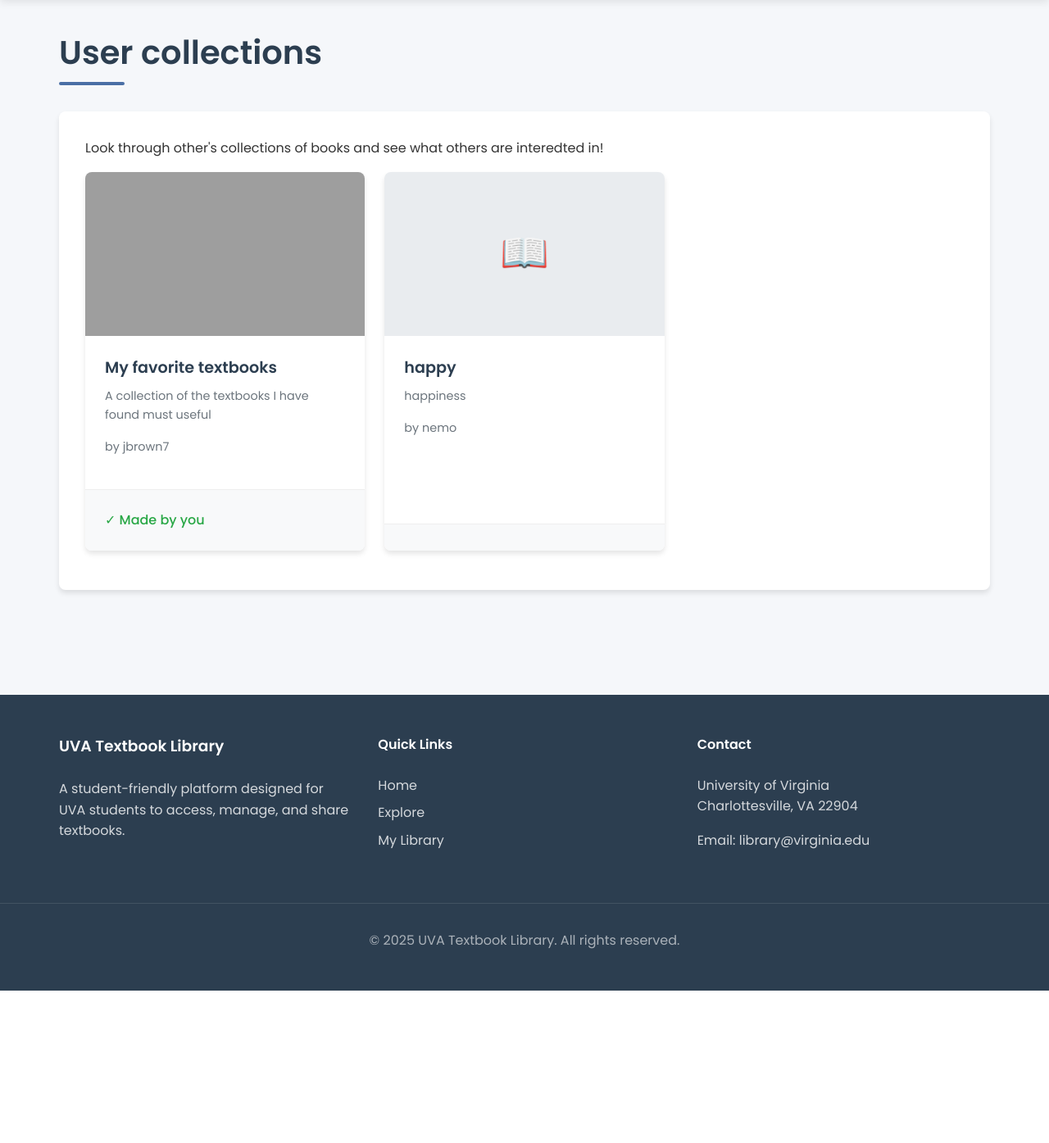
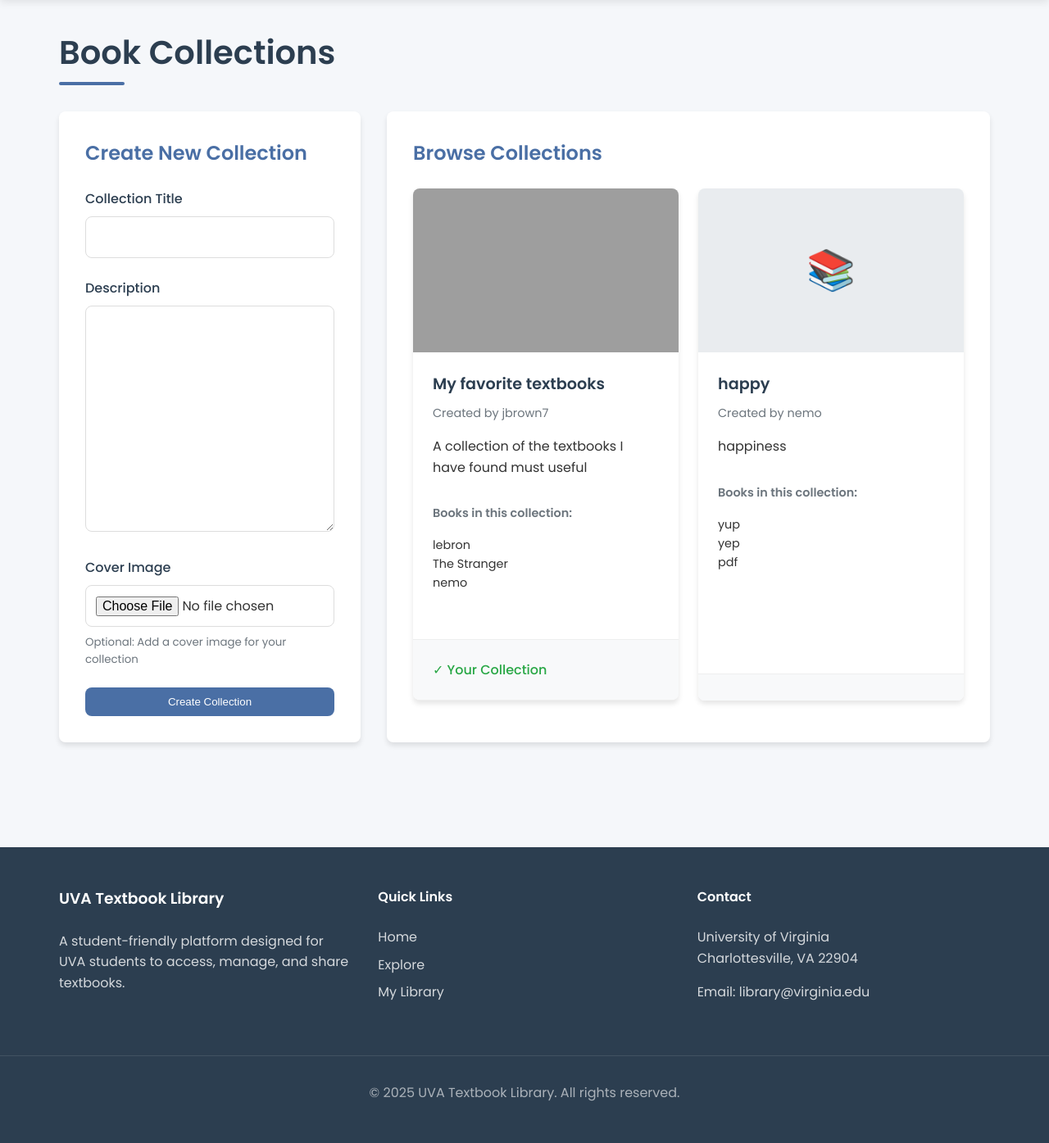
Before and after one commit to notjup1ter/textbook-rental-app, a Django app: page /library/collections/ in a window 1280 px wide. Shown: the part 70-1465 px from the top of the page at 82% size. Before the commit the page ends 1279 px from the top, so only its background shows below. Run offline with Django 3.2, Linux system fonts and the light colour scheme; a user stored in the database is signed in; data comes from the database, SQL or seed files in the repository; both versions use the stored data as it was after the commit; grey boxes are pictures that could not be loaded.

Commit message:
added collections and pdf

```diff
--- a/library/forms.py
+++ b/library/forms.py
@@ -1,7 +1,7 @@
 from django import forms
 from django.contrib.auth.forms import UserCreationForm
 from django.contrib.auth.models import User
-from .models import Profile
+from .models import Profile, Collection
 
 class CustomUserCreationForm(UserCreationForm):
     email = forms.EmailField(required=True)
@@ -15,3 +15,9 @@ class ProfileForm(forms.ModelForm):
     class Meta:
         model = Profile
         fields = ["profile_picture"]
+
+
+class CollectionForm(forms.ModelForm):
+    class Meta:
+        model = Collection
+        fields = ['title', 'description', 'cover_image']
--- a/library/models.py
+++ b/library/models.py
@@ -5,6 +5,7 @@ class Book(models.Model):
     title = models.CharField(max_length=200)
     author = models.CharField(max_length=100)
     cover_image = models.ImageField(upload_to='book_covers/', blank=True, null=True)
+    pdf_file = models.FileField(upload_to='book_pdfs/', blank=True, null=True)
 
     def __str__(self):
         return self.title
--- a/library/templates/library/collection_page.html
+++ b/library/templates/library/collection_page.html
@@ -3,11 +3,34 @@
 {% block title %}Collections{% endblock %}
 
 {% block content %}
-<h1>User collections</h1>
+<h1>Book Collections</h1>
 
+<div class="dashboard-grid" style="display: grid; grid-template-columns: 1fr 2fr; gap: 2rem;">
+    <!-- Create Collection Form -->
     <div class="card">
-    <p>Look through other's collections of books and see what others are interedted in!</p>
+        <h2 class="card-title">Create New Collection</h2>
+        <form method="post" enctype="multipart/form-data">
+            {% csrf_token %}
+            <div class="form-group">
+                <label for="{{ form.title.id_for_label }}">Collection Title</label>
+                {{ form.title }}
+            </div>
+            <div class="form-group">
+                <label for="{{ form.description.id_for_label }}">Description</label>
+                {{ form.description }}
+            </div>
+            <div class="form-group">
+                <label for="{{ form.cover_image.id_for_label }}">Cover Image</label>
+                {{ form.cover_image }}
+                <small style="display: block; margin-top: 0.5rem; color: var(--text-light);">Optional: Add a cover image for your collection</small>
+            </div>
+            <button type="submit" class="btn btn-primary" style="width: 100%;">Create Collection</button>
+        </form>
+    </div>
 
+    <!-- Collections List -->
+    <div class="card">
+        <h2 class="card-title">Browse Collections</h2>
         {% if collections %}
         <ul class="book-list">
             {% for collection in collections %}
@@ -16,19 +39,39 @@
                 <img src="{{ collection.cover_image.url }}" alt="{{ collection.title }} cover" class="book-cover">
                 {% else %}
                 <div class="book-cover" style="background-color: #e9ecef; display: flex; align-items: center; justify-content: center;">
-                <span style="font-size: 3rem; color: #adb5bd;">📖</span>
+                    <span style="font-size: 3rem; color: #adb5bd;">📚</span>
                 </div>
                 {% endif %}
 
                 <div class="book-info">
-                <span class="book-title">{{ collection.title }}</span>
-                <span class="book-author">{{ collection.description }}</span>
-                <span class="book-author">by {{ collection.user }}</span>
+                    <h3 class="book-title">
+                        <a href="{% url 'collection_detail' collection.id %}" style="color: inherit; text-decoration: none;">
+                            {{ collection.title }}
+                        </a>
+                    </h3>
+                    <p class="book-author">Created by {{ collection.user.username }}</p>
+                    <p>{{ collection.description }}</p>
+
+                    {% if collection.books.all %}
+                    <div class="collection-books" style="margin-top: 1rem;">
+                        <h4 style="font-size: 0.9rem; color: var(--text-light);">Books in this collection:</h4>
+                        <ul style="list-style: none; padding: 0;">
+                            {% for book in collection.books.all|slice:":3" %}
+                            <li style="font-size: 0.9rem;">{{ book.title }}</li>
+                            {% endfor %}
+                            {% if collection.books.count > 3 %}
+                            <li style="font-size: 0.9rem; color: var(--text-light);">
+                                and {{ collection.books.count|add:"-3" }} more...
+                            </li>
+                            {% endif %}
+                        </ul>
+                    </div>
+                    {% endif %}
                 </div>
 
                 <div class="book-actions">
-                {% if collection in user_collections %}
-                    <span class="in-library">✓ Made by you</span>
+                    {% if collection.user == user %}
+                        <span class="in-library">✓ Your Collection</span>
                     {% endif %}
                 </div>
             </li>
@@ -36,8 +79,9 @@
         </ul>
         {% else %}
         <div class="empty-state">
-        <p>No collections available to view yet.</p>
+            <p>No collections available yet. Create your first collection!</p>
         </div>
         {% endif %}
     </div>
+</div>
 {% endblock %}
--- a/library/urls.py
+++ b/library/urls.py
@@ -14,6 +14,7 @@ urlpatterns = [
     path('redirect/', views.assign_role, name='redirect'),
     path('profile/', views.profile, name='profile'),
     path('collections/', views.collections, name='collections'),
+    path('collections/<int:collection_id>/', views.collection_detail, name='collection_detail'),
     path('change-password/',
         login_required(auth_views.PasswordChangeView.as_view(
             template_name='library/change_password.html',
@@ -25,4 +26,8 @@ urlpatterns = [
             template_name='library/change_password_done.html'
         )),
         name='password_change_done'),
+    path('add-to-collection/<int:book_id>/', views.add_to_collection, name='add_to_collection'),
+    path('collections/<int:collection_id>/remove/<int:book_id>/', views.remove_from_collection, name='remove_from_collection'),
+    path('book/<int:book_id>/pdf/', views.view_pdf, name='view_pdf'),
+    path('book/<int:book_id>/', views.book_detail, name='book_detail'),
 ]
--- a/library/views.py
+++ b/library/views.py
@@ -3,7 +3,8 @@ from django.contrib.auth.models import Group
 from .models import Book, UserLibrary, Profile, ApprovedLibrarianEmail, Collection
 from django.contrib.auth.decorators import login_required
 from django.contrib.auth import logout, login
-from .forms import CustomUserCreationForm, ProfileForm
+from .forms import CustomUserCreationForm, ProfileForm, CollectionForm
+from django.http import FileResponse, Http404
 
 def home(request):
     return render(request, 'library/home.html')
@@ -11,9 +12,12 @@ def home(request):
 def explore_library(request):
     books = Book.objects.all()
     user_library_books = []
+    user_collections = []
+
     if request.user.is_authenticated:
         user_library, created = UserLibrary.objects.get_or_create(user=request.user)
         user_library_books = user_library.books.all()
+        user_collections = Collection.objects.filter(user=request.user)
 
     if request.method == 'POST':
         book_id = request.POST.get('book_id')
@@ -26,7 +30,8 @@ def explore_library(request):
 
     return render(request, 'library/explore_library.html', {
         'books': books,
-        'user_library_books': user_library_books
+        'user_library_books': user_library_books,
+        'user_collections': user_collections
     })
 
 @login_required(login_url='/library/login/')
@@ -91,11 +96,14 @@ def librarian_dashboard(request):
             title = request.POST.get('title')
             author = request.POST.get('author')
             cover_image = request.FILES.get('cover_image')
+            pdf_file = request.FILES.get('pdf_file')
 
             if title and author:
                 book = Book(title=title, author=author)
                 if cover_image:
                     book.cover_image = cover_image
+                if pdf_file:
+                    book.pdf_file = pdf_file
                 book.save()
                 return redirect('librarian_dashboard')
 
@@ -118,12 +126,75 @@ def profile(request):
 @login_required
 def collections(request):
     collections = Collection.objects.all()
-    user_collections = []
-    if request.user.is_authenticated:
-        user_collections = Collection.objects.filter(user=request.user)
+    user_collections = Collection.objects.filter(user=request.user)
 
+    if request.method == 'POST':
+        form = CollectionForm(request.POST, request.FILES)
+        if form.is_valid():
+            collection = form.save(commit=False)
+            collection.user = request.user
+            collection.save()
+            return redirect('collections')
+    else:
+        form = CollectionForm()
 
     return render(request, 'library/collection_page.html', {
         'collections': collections,
-        'user_collections': user_collections
+        'user_collections': user_collections,
+        'form': form
     })
+
+@login_required
+def add_to_collection(request, book_id):
+    if request.method == 'POST':
+        collection_id = request.POST.get('collection_id')
+        collection = get_object_or_404(Collection, id=collection_id, user=request.user)
+        book = get_object_or_404(Book, id=book_id)
+        collection.books.add(book)
+    return redirect('explore_library')
+
+@login_required
+def collection_detail(request, collection_id):
+    collection = get_object_or_404(Collection, id=collection_id)
+    books = collection.books.all()
+
+    return render(request, 'library/collection_detail.html', {
+        'collection': collection,
+        'books': books,
+    })
+
+@login_required
+def remove_from_collection(request, collection_id, book_id):
+    if request.method == 'POST':
+        collection = get_object_or_404(Collection, id=collection_id, user=request.user)
+        book = get_object_or_404(Book, id=book_id)
+        collection.books.remove(book)
+    return redirect('collection_detail', collection_id=collection_id)
+
+@login_required
+def view_pdf(request, book_id):
+    book = get_object_or_404(Book, id=book_id)
+    if book.pdf_file:
+        try:
+            return FileResponse(book.pdf_file.open(), content_type='application/pdf')
+        except FileNotFoundError:
+            raise Http404()
+    else:
+        raise Http404("No PDF file found for this book")
+
+@login_required
+def book_detail(request, book_id):
+    book = get_object_or_404(Book, id=book_id)
+    user_library_books = []
+    user_collections = []
+
+    if request.user.is_authenticated:
+        user_library, created = UserLibrary.objects.get_or_create(user=request.user)
+        user_library_books = user_library.books.all()
+        user_collections = Collection.objects.filter(user=request.user)
+
+    return render(request, 'library/book_detail.html', {
+        'book': book,
+        'user_library_books': user_library_books,
+        'user_collections': user_collections,
+    })
--- a/myproject/settings.py
+++ b/myproject/settings.py
@@ -186,10 +186,10 @@ MEDIA_ROOT = os.path.join(BASE_DIR, 'media')
 STORAGES = {
     "default": {
         "BACKEND": "storages.backends.s3boto3.S3Boto3Storage",
-        },
+    },
     "staticfiles": {
         "BACKEND": "storages.backends.s3boto3.S3StaticStorage",
-        },
+    },
 }
 
 
```
Also changed, not shown: library/templates/library/book_detail.html (added, +61 -0 lines), library/templates/library/collection_detail.html (added, +68 -0 lines), library/templates/library/explore_library.html (+27 -1 lines), library/templates/library/librarian_dashboard.html (+6 -1 lines), db.sqlite3, library/migrations/0010_book_pdf_file.py (added). Lines whose indentation alone changed are shown as unchanged.
